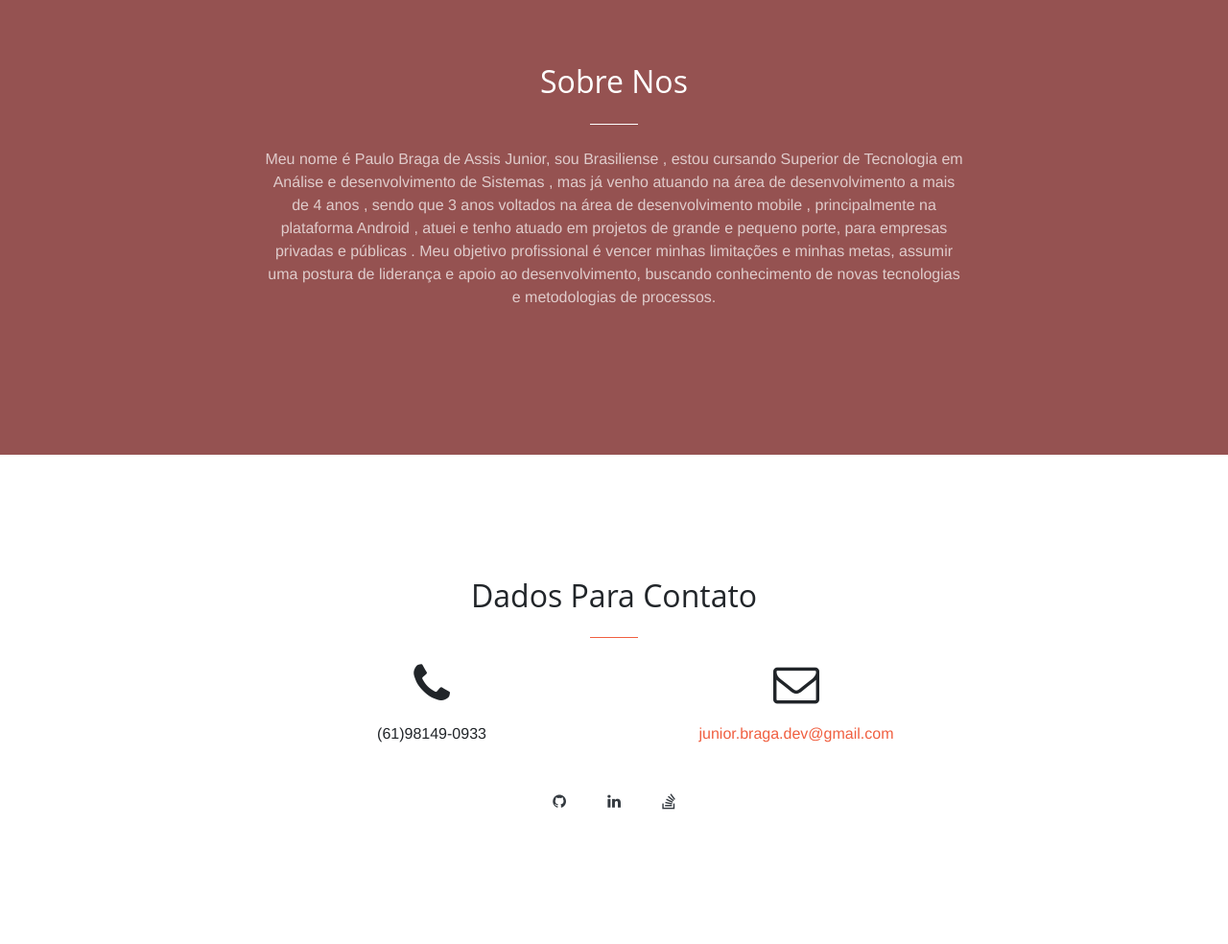
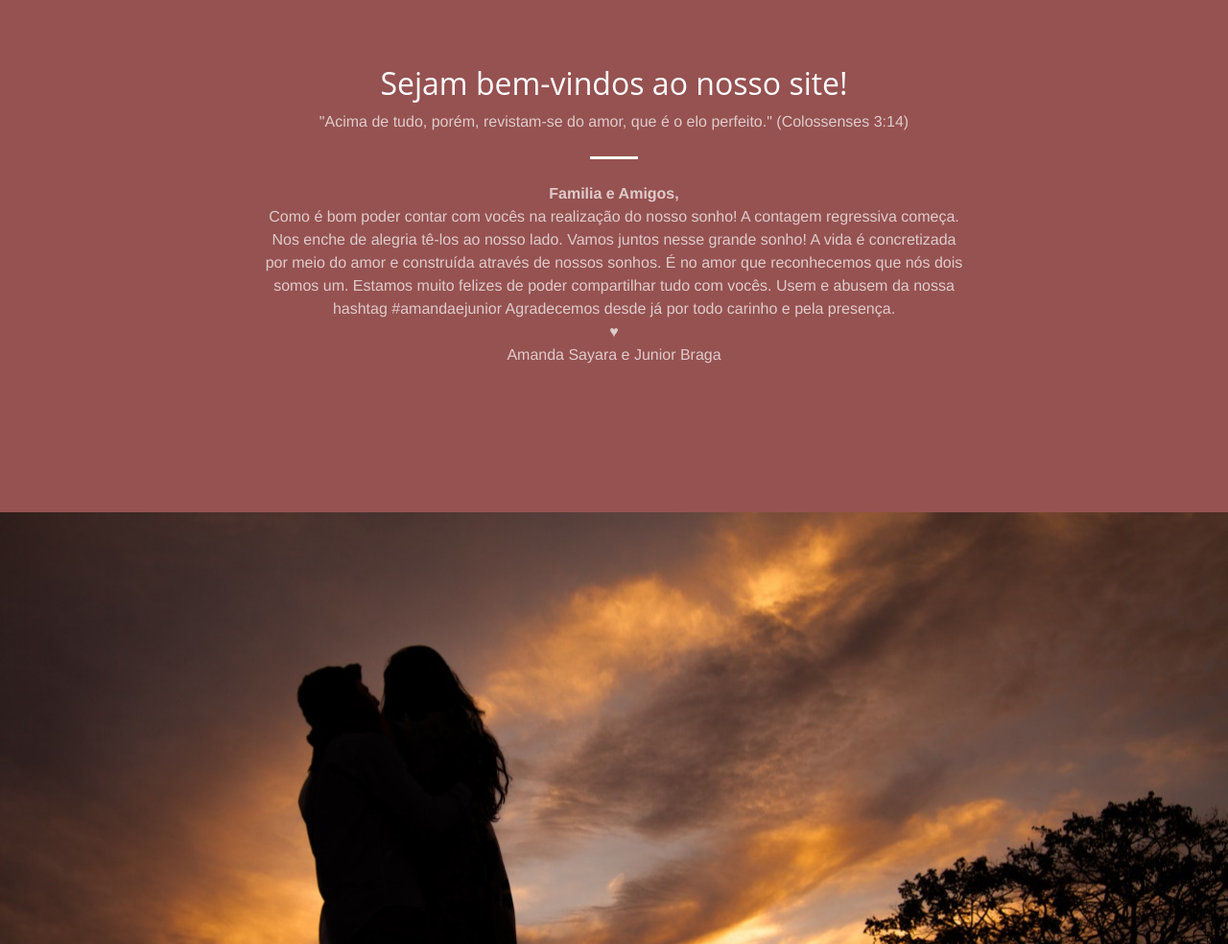
Before and after one commit to AmandaEJunior/AmandaEJunior.github.io, a plain HTML site: page index.html in a window 1280 px wide. Shown: the part 1160-2144 px from the top of the page at 96% size. Drawn offline with Linux system fonts and the light colour scheme; no server answers.

Commit message:
Alteracao de Layout e padronizacao do site

```diff
--- a/assets/css/creative.css
+++ b/assets/css/creative.css
@@ -40,10 +40,31 @@ h6 {
 
 .bg-primary {
   background-color: #955251 !important;
+
 }
 
-.bg-dark {
-  background-color: #212529 !important;
+section.bg-junior {
+  padding-top: 10rem;
+  padding-bottom: calc(10rem - 56px);
+  background-image: url("../img/amanda_junior.jpeg");
+  background-position: center center;
+  -webkit-background-size: cover;
+  -moz-background-size: cover;
+  -o-background-size: cover;
+  background-size: cover;
+}
+
+section.bg-junior hr {
+  margin-top: 30px;
+  margin-bottom: 30px;
+}
+
+section.bg-junior h1 {
+  font-size: 2rem;
+}
+
+section.bg-junior p {
+  font-weight: 300;
 }
 
 .text-faded {
@@ -177,6 +198,7 @@ header.masthead {
   background-size: cover;
 }
 
+
 header.masthead hr {
   margin-top: 30px;
   margin-bottom: 30px;
@@ -194,6 +216,10 @@ header.masthead p {
   header.masthead p {
     font-size: 1.15rem;
   }
+
+  section.bg-junior p {
+    font-size: 1.15rem;
+  }
 }
 
 @media (min-width: 992px) {
@@ -206,10 +232,24 @@ header.masthead p {
   header.masthead h1 {
     font-size: 3rem;
   }
+
+  section.bg-junior {
+    height: 100vh;
+    min-height: 650px;
+    padding-top: 0;
+    padding-bottom: 0;
+  }
+  section.bg-junior h1 {
+    font-size: 3rem;
+  }
 }
 
 @media (min-width: 1200px) {
   header.masthead h1 {
+    font-size: 4rem;
+  }
+
+  section.bg-junior h1 {
     font-size: 4rem;
   }
 }
--- a/index.html
+++ b/index.html
@@ -21,7 +21,7 @@
 
     <!-- Custom styles for this template -->
     <link href="assets/css/creative.min.css" rel="stylesheet">
-
+    <link href="assets/css/creative.css" rel="stylesheet">
     <link href="assets/css/index.css" rel="stylesheet">
   </head>
 
@@ -114,59 +114,29 @@
         <div class="container">
           <div class="row">
             <div class="col-lg-8 mx-auto text-center">
-              <h2 class="section-heading text-white">Sobre Nos</h2>
+              <h2 class="section-heading text-white">Sejam bem-vindos ao nosso site!</h2>
+              <p class="text-faded mb-10">"Acima de tudo, porém, revistam-se do amor, que é o elo perfeito." (Colossenses 3:14)</p>
               <hr class="light my-4">
-              <p class="text-faded mb-4">Meu nome é Paulo Braga de Assis Junior, sou Brasiliense , estou cursando Superior de Tecnologia em Análise e desenvolvimento de Sistemas ,  mas já venho atuando na área de desenvolvimento a mais de 4 anos , sendo que 3 anos voltados na área de desenvolvimento mobile , principalmente na plataforma Android , atuei e tenho atuado em projetos de grande e pequeno porte, para empresas privadas e públicas . Meu objetivo profissional é vencer minhas limitações e minhas metas, assumir uma postura de liderança e apoio ao desenvolvimento, buscando conhecimento de novas tecnologias e metodologias de processos.</p>
+              <p class="text-faded mb-4">
+                  <b>Familia e Amigos,</b><br />
+                  Como é bom poder contar com vocês na realização do nosso sonho!
+                  A contagem regressiva começa. Nos enche de alegria tê-los ao nosso lado. Vamos juntos nesse grande sonho!
+                  A vida é concretizada por meio do amor e construída através de nossos sonhos. É no amor que reconhecemos que nós dois somos um.
+                  Estamos muito felizes de poder compartilhar tudo com vocês.
+                  Usem e abusem da nossa hashtag #amandaejunior
+                  Agradecemos desde já por todo carinho e pela presença.<br />
+                  ♥<br />
+                  Amanda Sayara e Junior Braga</p>
             </div>
           </div>
         </div>
       </section>
 
 
-    <section id="contact">
-      <div class="container">
-        <div class="row">
-          <div class="col-lg-8 mx-auto text-center">
-            <h2 class="section-heading">Dados Para Contato</h2>
-            <hr class="my-4">
-          </div>
-        </div>
-        <div class="row">
-          <div class="col-lg-4 ml-auto text-center">
-            <i class="fa fa-phone fa-3x mb-3 sr-contact"></i>
-            <p>(61)98149-0933</p>
-          </div>
-          <div class="col-lg-4 mr-auto text-center">
-            <i class="fa fa-envelope-o fa-3x mb-3 sr-contact"></i>
-            <p>
-              <a href="mailto:junior.braga.dev@gmail.com">junior.braga.dev@gmail.com</a>
-            </p>
-          </div>
-        </div>
+    <section id="contact" class="bg-junior text-center text-white d-flex">
 
-        <div class="row">
-            <div class="col-lg-12 ml-auto text-center">
-            <h4 class="text-uppercase mb-4"></h4>
-            <ul class="list-inline mb-0">
-              <li class="list-inline-item">
-                <a class="btn btn-outline-dark btn-social text-center rounded-circle" href="https://github.com/juninhork">
-                  <i class="fa fa-fw fa-github"></i>
-                </a>
-              </li>
-              <li class="list-inline-item">
-                <a class="btn btn-outline-dark btn-social text-center rounded-circle" href="https://www.linkedin.com/in/paulo-braga-junior-0ab54a101">
-                  <i class="fa fa-fw fa-linkedin"></i>
-                </a>
-              </li>
-              <li class="list-inline-item">
-                <a class="btn btn-outline-dark btn-social text-center rounded-circle" href="https://stackoverflow.com/users/7512356/junior-braga">
-                  <i class="fa fa-fw fa-stack-overflow"></i>
-                </a>
-              </li>
-            </ul>
-          </div>
-          </div>
-      </div>
+            <!-- <img src="assets/img/amanda_junior.jpeg" alt="Amanda & Junior" width="100%" height="100%"> -->
+
     </section>
 
     <!-- Bootstrap core JavaScript -->
```
Also changed, not shown: assets/img/amanda_junior.jpeg (added).
